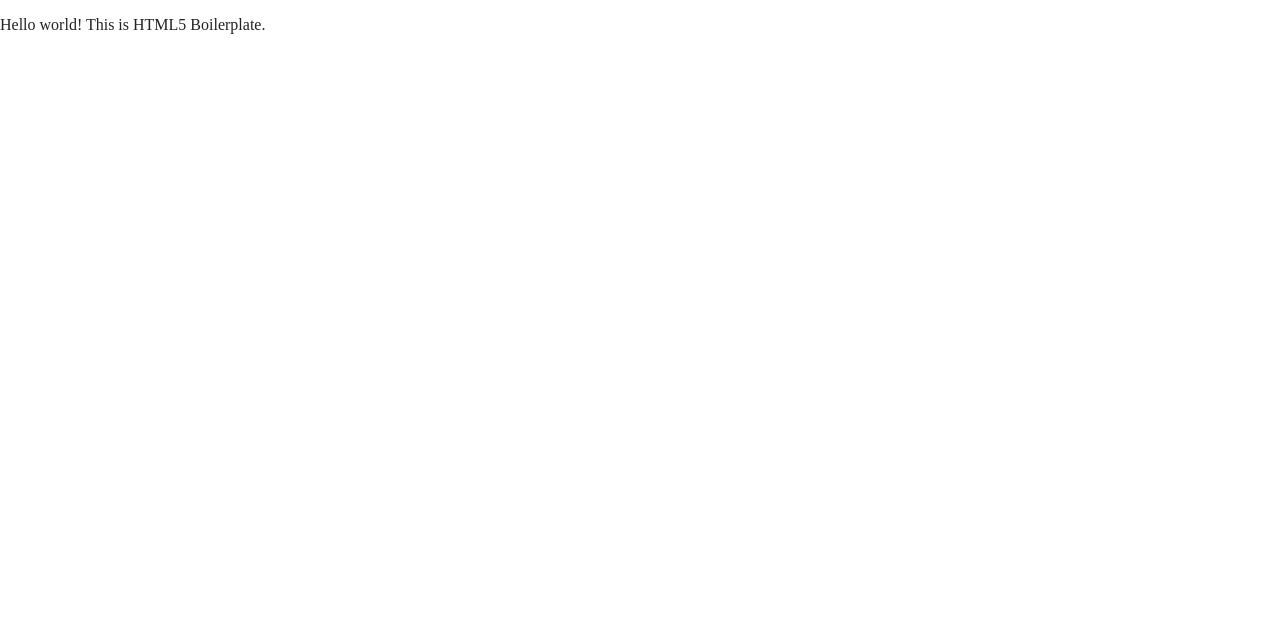
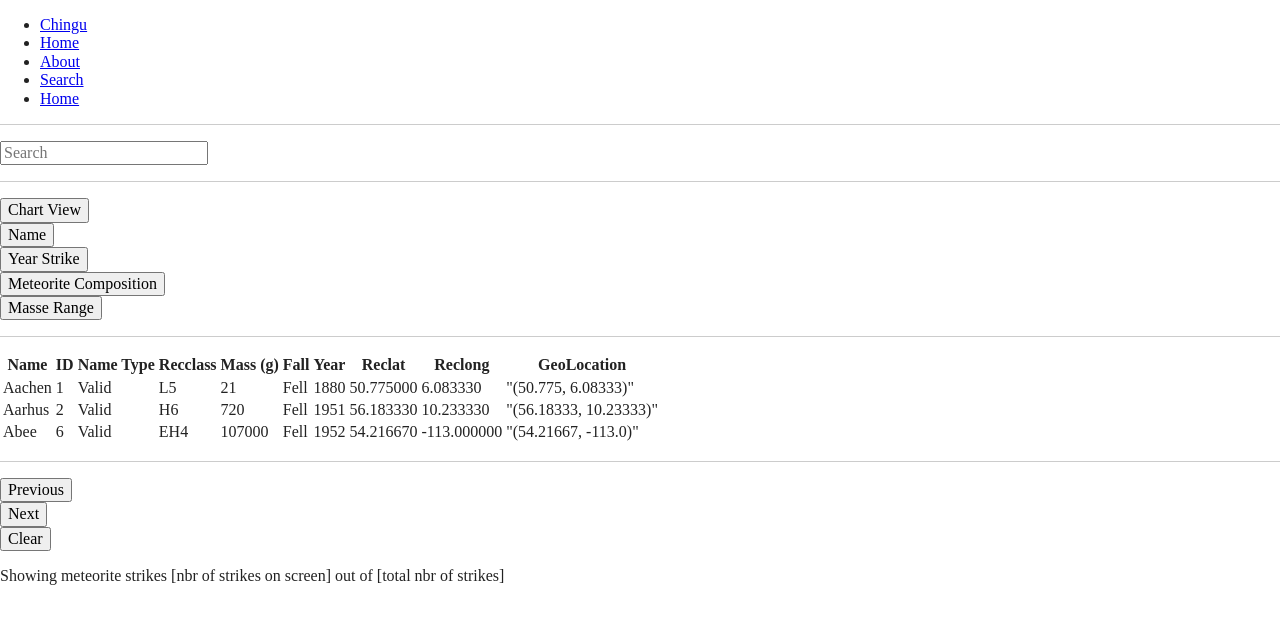
Before and after one commit to chingu-voyages/v45-tier1-team-08, a website built with Parcel: page tablePage.html in a window 1280 px wide. Built offline with nearby package versions, Linux system fonts and the light colour scheme.

Commit message:
Make HTML for main page

```diff
--- a/tablePage.html
+++ b/tablePage.html
@@ -22,8 +22,144 @@
   </head>
 
   <body>
-    <!-- Add your site or application content here -->
-    <p>Hello world! This is HTML5 Boilerplate.</p>
+
+    <!-- 1) Navigation bar: -->
+    <!-- This is the navbar made by Alex. Maybe we should make a separate
+      html for the navigation? -->
+    <header>
+      <div class="content-wrapper">
+        <nav class="navbar">
+          <ul>
+            <li><a href="https://www.chingu.io/" target="_blank">Chingu</a></li>
+            <li><a href="#home">Home</a></li>
+            <li><a href="#about">About</a></li>
+            <li><a href="#search">Search</a></li>
+            <li><a href="#contact">Home</a></li>
+          </ul>
+        </nav>
+      </div>
+    </header>
+
+    <hr />
+
+    <!-- 2) Search bar: -->
+    <section class="section">
+      <div class="search-bar">
+        <input type="text" placeholder="Search" class="search-bar__input" />
+      </div>
+
+      <hr />
+
+      <!-- 3) Search tool bar: -->
+      <div class="search-tool">
+        <div class="search-tool__toggle">
+          <button class="search-tool__toggle btn">Chart View</button>
+        </div>
+        <div class="search-tool__name">
+          <button class="search-tool__name btn">Name</button>
+        </div>
+        <div class="search-tool__year-strike">
+          <button class="search-tool__name btn">Year Strike</button>
+        </div>
+        <div class="search-tool__meteor-compo">
+          <button class="search-tool__name btn">Meteorite Composition</button>
+        </div>
+        <div class="search-tool__mass-range">
+          <button class="search-tool__name btn">Masse Range</button>
+        </div>
+      </div>
+
+      <hr />
+
+      <!-- 4) Result table view: -->
+      <div class="result-table">
+        <table class="result-table__table">
+          <tr>
+            <th>Name</th>
+            <th>ID</th>
+            <th>Name Type</th>
+            <th>Recclass</th>
+            <th>Mass (g)</th>
+            <th>Fall</th>
+            <th>Year</th>
+            <th>Reclat</th>
+            <th>Reclong</th>
+            <th>GeoLocation</th>
+          </tr>
+          <tr>
+            <td>Aachen</td>
+            <td>1</td>
+            <td>Valid</td>
+            <td>L5</td>
+            <td>21</td>
+            <td>Fell</td>
+            <td>1880</td>
+            <td>50.775000</td>
+            <td>6.083330</td>
+            <td>"(50.775, 6.08333)"</td>
+          </tr>
+          <tr>
+            <td>Aarhus</td>
+            <td>2</td>
+            <td>Valid</td>
+            <td>H6</td>
+            <td>720</td>
+            <td>Fell</td>
+            <td>1951</td>
+            <td>56.183330</td>
+            <td>10.233330</td>
+            <td>"(56.18333, 10.23333)"</td>
+          </tr>
+          <tr>
+            <td>Abee</td>
+            <td>6</td>
+            <td>Valid</td>
+            <td>EH4</td>
+            <td>107000</td>
+            <td>Fell</td>
+            <td>1952</td>
+            <td>54.216670</td>
+            <td>-113.000000</td>
+            <td>"(54.21667, -113.0)"</td>
+          </tr>
+        </table>
+      </div>
+
+      <hr />
+
+      <!-- 5) Chart result view:  -->
+      <div class="result-chart">
+        <div class="result-chart__chart">
+          <!-- The chart can be done in Javascript (https://www.xul.fr/en/css/histogram.php) -->
+        </div>
+      </div>
+
+      <!-- 6) Result navigation bar: -->
+      <div class="result-tool-bar">
+        <div class="result-tool-bar__previous">
+          <button class="result-tool-bar__previous btn">Previous</button>
+        </div>
+        <div class="result-tool-bar__next">
+          <button class="result-tool-bar__next btn">Next</button>
+        </div>
+        <div class="result-tool-bar__clear">
+          <button class="result-tool-bar__clear btn">Clear</button>
+        </div>
+        <div class="result-tool-bar__desc">
+          <p class="result-tool-bar__desc p">
+            Showing meteorite strikes
+            <span class="result-tool-bar__desc--shown-strikes"
+              >[nbr of strikes on screen]</span
+            >
+            out of
+            <span class="result-tool-bar__desc--total-strikes"
+              >[total nbr of strikes]</span
+            >
+          </p>
+        </div>
+      </div>
+    </section>
+
     <script src="js/vendor/modernizr-3.11.2.min.js"></script>
     <script src="js/plugins.js"></script>
     <script src="js/main.js"></script>
```
